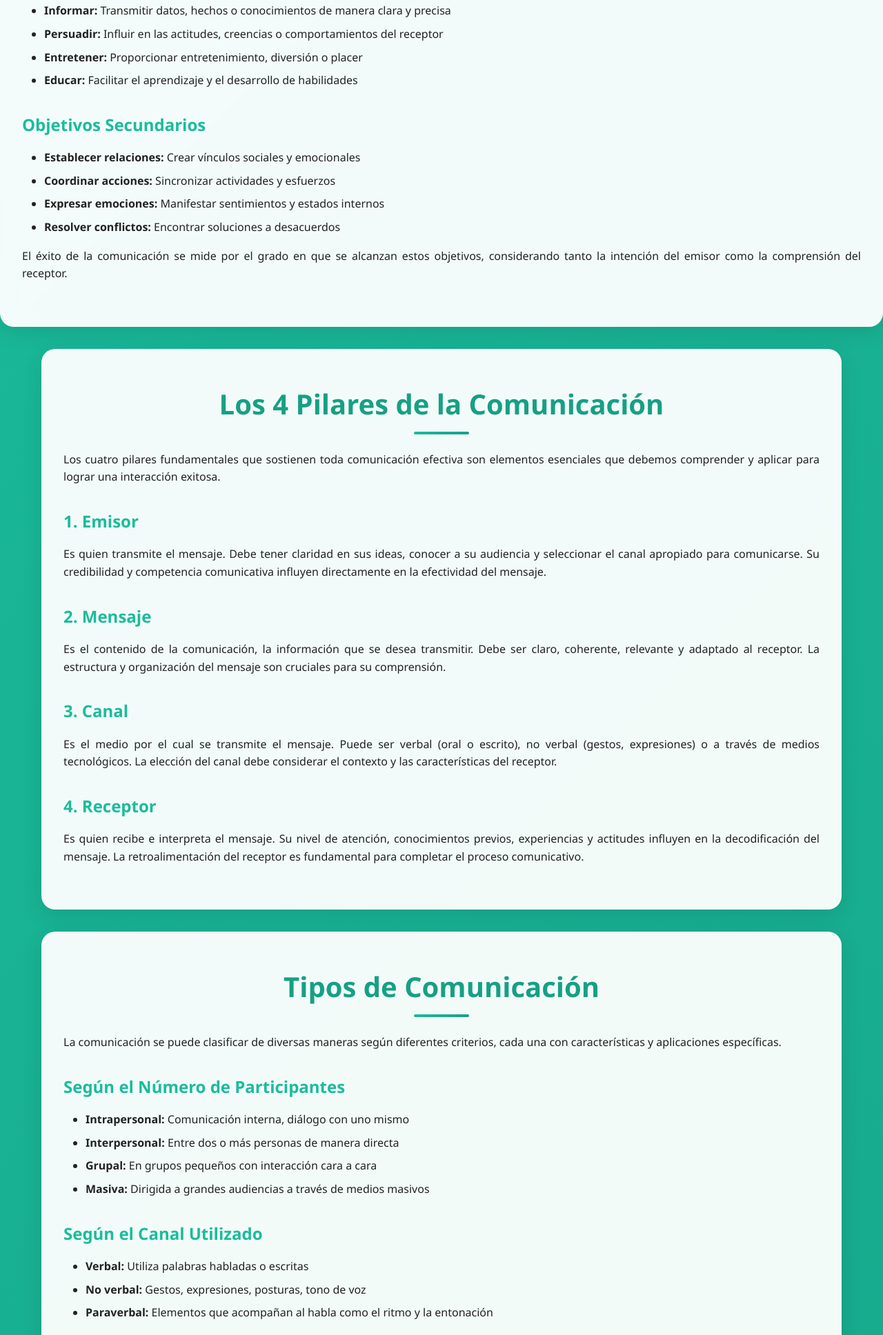
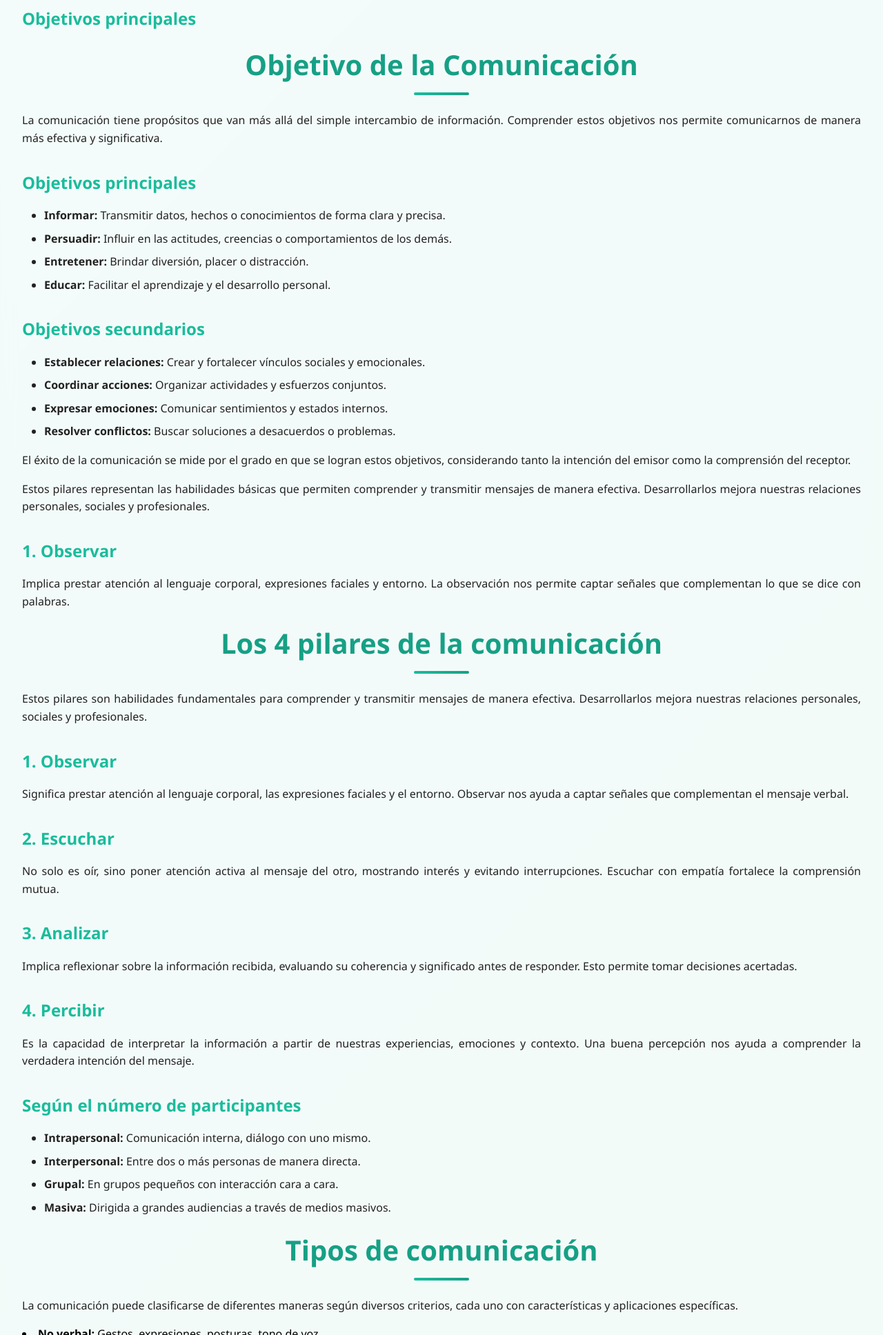
Before and after one commit to BrandonAlexisDev22/Comunicaciones-Trabajo, a plain HTML site: page index.html in a window 1280 px wide. Shown: the part 864-2800 px from the top of the page at 69% size. Drawn offline with Linux system fonts and the light colour scheme.

Commit message:
Update index.html to enhance content clarity and navigation labels

```diff
--- a/index.html
+++ b/index.html
@@ -12,18 +12,18 @@
     <header>
         <div class="container">
             <nav>
-                <div class="logo">Blog de Comunicaciones</div>
+                <div class="logo">Comunicación de vida</div>
                 <ul class="nav-menu">
                     <li class="nav-item"><a href="#inicio" class="nav-link">Inicio</a></li>
                     <li class="nav-item"><a href="#objetivo" class="nav-link">Objetivo</a></li>
                     <li class="nav-item"><a href="#formas" class="nav-link">Reto</a></li>
-                    <li class="nav-item"><a href="#funciones" class="nav-link">Conocenos</a></li>
+                    <li class="nav-item"><a href="#funciones" class="nav-link">Conócenos</a></li>
                     <li class="nav-item dropdown">
                         <a href="#" class="nav-link" id="evidenciasBtn">Evidencias ▼</a>
                         <div class="dropdown-content" id="evidenciasDropdown">
-                            <a href="#" class="dropdown-item" onclick="showEvidence('maria')">Mateo Bejarano</a>
-                            <a href="#" class="dropdown-item" onclick="showEvidence('juan')">Brandon Quintero</a>
-                            <a href="#" class="dropdown-item" onclick="showEvidence('ana')">Anderson Cano</a>
+                            <a href="#" class="dropdown-item" onclick="showEvidence('mateo')">Mateo Bejarano</a>
+                            <a href="#" class="dropdown-item" onclick="showEvidence('brandon')">Brandon Quintero</a>
+                            <a href="#" class="dropdown-item" onclick="showEvidence('anderson')">Anderson Cano</a>
                         </div>
                     </li>
                 </ul>
@@ -34,97 +34,93 @@
     <main>
         <section id="inicio" class="hero">
             <div class="container">
-                <h1>Comunicacion</h1>
-                <p>La comunicacion es todo aquello que podemos representar con solo existir, esta habilidad la tenemos
-                    desde que nacemos (se ve reflejada al llorar) hasta que morimos (reflejada en nuestra ultima accion
-                    "el suspiro de la muerte)
-                    todas nuestras acciones, expresiones corporales, sonidos son parte de lo que comunicamos. la
-                    comunicacion es una parte esencial de la vida de todo ser vivo, por eso podria ser correcto decir
-                    que la comunicacion hace parte o es nuestra <strong>esencia</strong>. </p>
+                <h1>La importancia de la comunicación en nuestra vida</h1>
+                <p>La comunicación es la capacidad de expresar y compartir ideas, emociones y pensamientos, presente desde el nacimiento hasta el final de la vida. Todas nuestras acciones, expresiones y sonidos comunican algo, convirtiendo la comunicación en una parte esencial de nuestra existencia. Por eso, podemos decir que la comunicación es parte fundamental de nuestra <strong>esencia</strong>.</p>
             </div>
         </section>
 
         <section id="objetivo" class="section fade-in">
+
             <h2>Objetivo de la Comunicación</h2>
             <p>La comunicación tiene propósitos específicos que van más allá del simple intercambio de información.
                 Comprender estos objetivos nos ayuda a comunicarnos de manera más efectiva y significativa.</p>
 
-            <h3>Objetivos Principales</h3>
+            <h3>Objetivos principales</h3>
+            <h2>Objetivo de la Comunicación</h2>
+            <p>La comunicación tiene propósitos que van más allá del simple intercambio de información. Comprender estos objetivos nos permite comunicarnos de manera más efectiva y significativa.</p>
+
+            <h3>Objetivos principales</h3>
             <ul>
-                <li><strong>Informar:</strong> Transmitir datos, hechos o conocimientos de manera clara y precisa</li>
-                <li><strong>Persuadir:</strong> Influir en las actitudes, creencias o comportamientos del receptor</li>
-                <li><strong>Entretener:</strong> Proporcionar entretenimiento, diversión o placer</li>
-                <li><strong>Educar:</strong> Facilitar el aprendizaje y el desarrollo de habilidades</li>
+                <li><strong>Informar:</strong> Transmitir datos, hechos o conocimientos de forma clara y precisa.</li>
+                <li><strong>Persuadir:</strong> Influir en las actitudes, creencias o comportamientos de los demás.</li>
+                <li><strong>Entretener:</strong> Brindar diversión, placer o distracción.</li>
+                <li><strong>Educar:</strong> Facilitar el aprendizaje y el desarrollo personal.</li>
             </ul>
 
-            <h3>Objetivos Secundarios</h3>
+            <h3>Objetivos secundarios</h3>
             <ul>
-                <li><strong>Establecer relaciones:</strong> Crear vínculos sociales y emocionales</li>
-                <li><strong>Coordinar acciones:</strong> Sincronizar actividades y esfuerzos</li>
-                <li><strong>Expresar emociones:</strong> Manifestar sentimientos y estados internos</li>
-                <li><strong>Resolver conflictos:</strong> Encontrar soluciones a desacuerdos</li>
+                <li><strong>Establecer relaciones:</strong> Crear y fortalecer vínculos sociales y emocionales.</li>
+                <li><strong>Coordinar acciones:</strong> Organizar actividades y esfuerzos conjuntos.</li>
+                <li><strong>Expresar emociones:</strong> Comunicar sentimientos y estados internos.</li>
+                <li><strong>Resolver conflictos:</strong> Buscar soluciones a desacuerdos o problemas.</li>
             </ul>
 
-            <p>El éxito de la comunicación se mide por el grado en que se alcanzan estos objetivos, considerando tanto
-                la intención del emisor como la comprensión del receptor.</p>
-        </section>
+            <p>El éxito de la comunicación se mide por el grado en que se logran estos objetivos, considerando tanto la intención del emisor como la comprensión del receptor.</p>
+                <p>Estos pilares representan las habilidades básicas que permiten comprender y transmitir mensajes de
+                    manera efectiva. Desarrollarlos mejora nuestras relaciones personales, sociales y profesionales.</p>
 
-        <div class="container">
-            <section id="pilares" class="section fade-in">
-                <h2>Los 4 Pilares de la Comunicación</h2>
-                <p>Los cuatro pilares fundamentales que sostienen toda comunicación efectiva son elementos esenciales
-                    que debemos comprender y aplicar para lograr una interacción exitosa.</p>
+                <h3>1. Observar</h3>
+                <p>Implica prestar atención al lenguaje corporal, expresiones faciales y entorno. La observación nos
+                    permite captar señales que complementan lo que se dice con palabras.</p>
+                <h2>Los 4 pilares de la comunicación</h2>
+                <p>Estos pilares son habilidades fundamentales para comprender y transmitir mensajes de manera efectiva. Desarrollarlos mejora nuestras relaciones personales, sociales y profesionales.</p>
 
-                <h3>1. Emisor</h3>
-                <p>Es quien transmite el mensaje. Debe tener claridad en sus ideas, conocer a su audiencia y seleccionar
-                    el canal apropiado para comunicarse. Su credibilidad y competencia comunicativa influyen
-                    directamente en la efectividad del mensaje.</p>
+                <h3>1. Observar</h3>
+                <p>Significa prestar atención al lenguaje corporal, las expresiones faciales y el entorno. Observar nos ayuda a captar señales que complementan el mensaje verbal.</p>
 
-                <h3>2. Mensaje</h3>
-                <p>Es el contenido de la comunicación, la información que se desea transmitir. Debe ser claro,
-                    coherente, relevante y adaptado al receptor. La estructura y organización del mensaje son cruciales
-                    para su comprensión.</p>
+                <h3>2. Escuchar</h3>
+                <p>No solo es oír, sino poner atención activa al mensaje del otro, mostrando interés y evitando interrupciones. Escuchar con empatía fortalece la comprensión mutua.</p>
 
-                <h3>3. Canal</h3>
-                <p>Es el medio por el cual se transmite el mensaje. Puede ser verbal (oral o escrito), no verbal
-                    (gestos, expresiones) o a través de medios tecnológicos. La elección del canal debe considerar el
-                    contexto y las características del receptor.</p>
+                <h3>3. Analizar</h3>
+                <p>Implica reflexionar sobre la información recibida, evaluando su coherencia y significado antes de responder. Esto permite tomar decisiones acertadas.</p>
 
-                <h3>4. Receptor</h3>
-                <p>Es quien recibe e interpreta el mensaje. Su nivel de atención, conocimientos previos, experiencias y
-                    actitudes influyen en la decodificación del mensaje. La retroalimentación del receptor es
-                    fundamental para completar el proceso comunicativo.</p>
-            </section>
-
-            <section id="tipos" class="section fade-in">
-                <h2>Tipos de Comunicación</h2>
-                <p>La comunicación se puede clasificar de diversas maneras según diferentes criterios, cada una con
-                    características y aplicaciones específicas.</p>
-
-                <h3>Según el Número de Participantes</h3>
+                <h3>4. Percibir</h3>
+                <p>Es la capacidad de interpretar la información a partir de nuestras experiencias, emociones y contexto. Una buena percepción nos ayuda a comprender la verdadera intención del mensaje.</p>
+                <h3>Según el número de participantes</h3>
                 <ul>
-                    <li><strong>Intrapersonal:</strong> Comunicación interna, diálogo con uno mismo</li>
-                    <li><strong>Interpersonal:</strong> Entre dos o más personas de manera directa</li>
-                    <li><strong>Grupal:</strong> En grupos pequeños con interacción cara a cara</li>
-                    <li><strong>Masiva:</strong> Dirigida a grandes audiencias a través de medios masivos</li>
+                    <li><strong>Intrapersonal:</strong> Comunicación interna, diálogo con uno mismo.</li>
+                    <li><strong>Interpersonal:</strong> Entre dos o más personas de manera directa.</li>
+                    <li><strong>Grupal:</strong> En grupos pequeños con interacción cara a cara.</li>
+                    <li><strong>Masiva:</strong> Dirigida a grandes audiencias a través de medios masivos.</li>
                 </ul>
 
-                <h3>Según el Canal Utilizado</h3>
-                <ul>
-                    <li><strong>Verbal:</strong> Utiliza palabras habladas o escritas</li>
-                    <li><strong>No verbal:</strong> Gestos, expresiones, posturas, tono de voz</li>
-                    <li><strong>Paraverbal:</strong> Elementos que acompañan al habla como el ritmo y la entonación</li>
+                <h2>Tipos de comunicación</h2>
+                <p>La comunicación puede clasificarse de diferentes maneras según diversos criterios, cada uno con características y aplicaciones específicas.</p>
+                    <li><strong>No verbal:</strong> Gestos, expresiones, posturas, tono de voz.</li>
+                    <li><strong>Paraverbal:</strong> Elementos que acompañan al habla como el ritmo y la entonación.
+                    </li>
                 </ul>
 
-                <h3>Según la Dirección</h3>
+                <h3>Según la dirección</h3>
                 <ul>
-                    <li><strong>Unidireccional:</strong> Flujo de información en una sola dirección</li>
-                    <li><strong>Bidireccional:</strong> Intercambio mutuo de información</li>
-                    <li><strong>Multidireccional:</strong> Múltiples flujos de comunicación simultáneos</li>
+                    <li><strong>Unidireccional:</strong> Flujo de información en una sola dirección.</li>
+                    <li><strong>Bidireccional:</strong> Intercambio mutuo de información.</li>
+                    <li><strong>Multidireccional:</strong> Múltiples flujos de comunicación simultáneos.</li>
+                </ul>
+
+                <h3>Según el estilo personal</h3>
+                <ul>
+                    <li><strong>Pasiva:</strong> La persona evita expresar sus ideas o sentimientos por temor al
+                        conflicto.
+                        Suele ceder ante los demás, aunque esto le genere incomodidad.</li>
+                    <li><strong>Asertiva:</strong> Se expresan opiniones, derechos y necesidades con respeto,
+                        sin dañar ni someterse a los demás. Es el estilo más equilibrado y efectivo.</li>
+                    <li><strong>Agresiva:</strong> Se comunica de forma dominante o impositiva,
+                        priorizando sus propias ideas sin considerar las de los demás, lo que genera conflictos.</li>
+                    <li><strong>Pasivo-agresiva:</strong> Combina la pasividad con actitudes indirectamente hostiles,
+                        como ironías, sarcasmos o evasivas, sin confrontar de manera directa.</li>
                 </ul>
             </section>
-
-
             <section id="formas" class="section fade-in">
                 <h2>Reto</h2>
                 <p>A lo largo de la formacion tuvimos la oportunidad de crecer en cuanto a la comunicacion se refiere,
@@ -139,9 +135,8 @@
                     con mi mamá y note una mejoria en la charla, en esa ocasion duro 10 minutos mas de lo habitual,
                     eventualmente mi hermana inconsientemente empezo a actuar de la misma manera y esto logro que las
                     conversaciones en mi hogar fueran mucho más largas y conscientes</p>
-
-                <h3>Brandon Quintero</h3>
-                <p>Generalmente, me consideraba una persona reservada, y al convivir con otras personas solía mantenerme
+                <h2>Reto</h2>
+                <p>A lo largo de la formación, tuvimos la oportunidad de crecer en el ámbito de la comunicación. Una muestra de ello es el cumplimiento del reto propuesto al inicio del trimestre.</p>
                     en mi espacio sin profundizar mucho en sus formas de ser. Sin embargo, cuando tuve la oportunidad de
                     compartir más tiempo en grupo, me di cuenta de lo diferente que era cada personalidad y lo retador
                     que podía resultar adaptarme a ellas. Al principio me costaba entender ciertos comportamientos o
```
